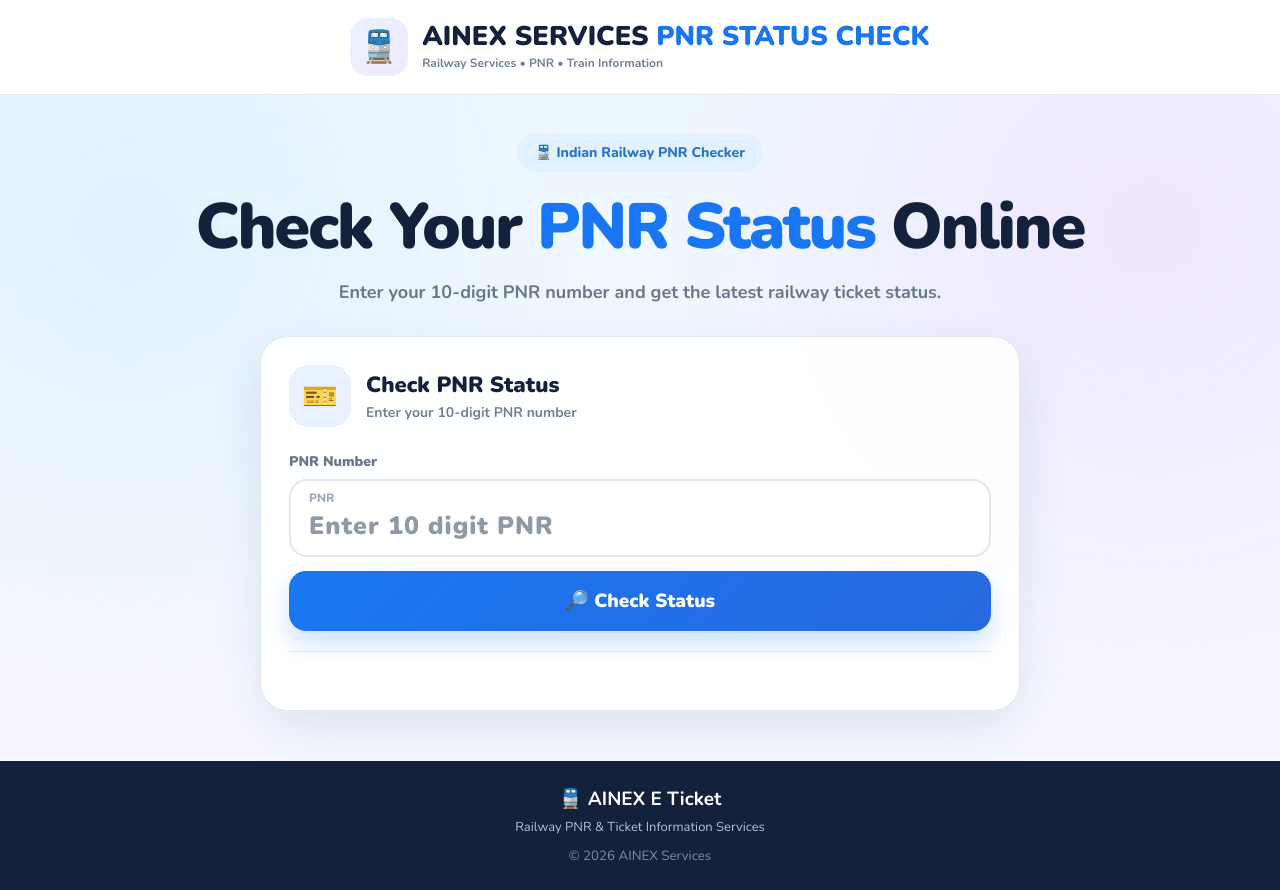
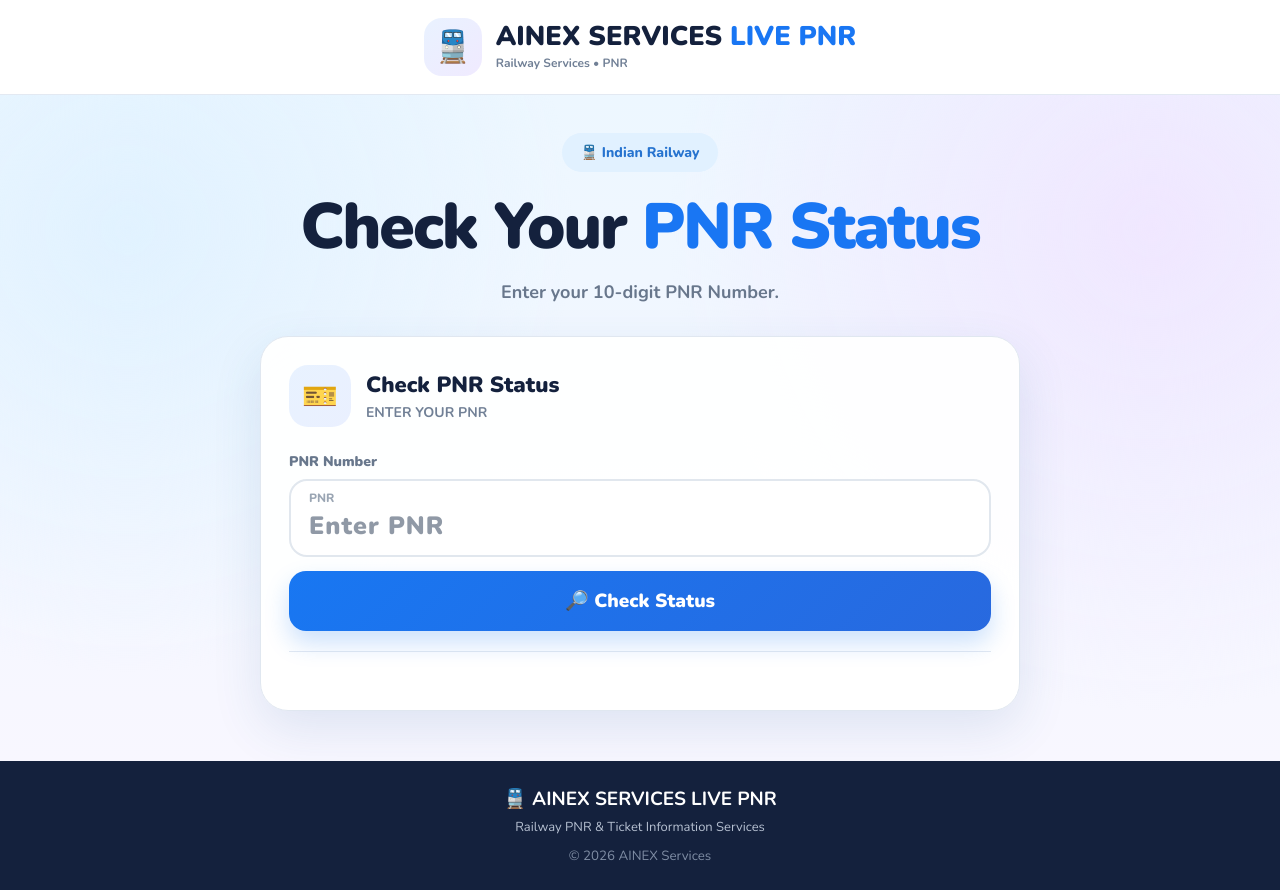
Before and after one commit to ainexservices/Pnr-Status-, a website: page index.html in a window 1280 px wide. Drawn offline with nearby package versions, Linux system fonts and the light colour scheme.

Commit message:
Update index.html

```diff
--- a/index.html
+++ b/index.html
@@ -8,11 +8,11 @@
     content="width=device-width, initial-scale=1.0"
   >
 
-  <title>AINEX SERVICES PNR STATUS CHECKER</title>
+  <title>AINEX SERVICES PNR STATUS</title>
 
   <meta
     name="description"
-    content="Check Indian Railway PNR status online with AINEX E Ticket."
+    content="Check Indian Railway PNR status with AINEX SERVICES."
   >
 
   <link rel="preconnect" href="https://fonts.googleapis.com">
@@ -37,11 +37,11 @@
 
     <div>
       <h1>
-        AINEX SERVICES <span>PNR STATUS CHECK</span>
+        AINEX SERVICES <span>LIVE PNR</span>
       </h1>
 
       <p>
-        Railway Services • PNR • Train Information
+        Railway Services • PNR
       </p>
     </div>
 
@@ -52,18 +52,16 @@
   <section class="pnr-section">
 
     <div class="checker-label">
-      🚆 Indian Railway PNR Checker
+      🚆 Indian Railway
     </div>
 
     <h2>
       Check Your
-      <span>PNR Status</span>
-      Online
+      <span>PNR Status
     </h2>
 
     <p class="subtitle">
-      Enter your 10-digit PNR number and get the latest
-      railway ticket status.
+      Enter your 10-digit PNR Number.
     </p>
 
 
@@ -78,7 +76,7 @@
 
         <div>
           <h3>Check PNR Status</h3>
-          <p>Enter your 10-digit PNR number</p>
+          <p>ENTER YOUR PNR</p>
         </div>
 
       </div>
@@ -102,7 +100,7 @@
             pattern="[0-9]*"
             maxlength="10"
             autocomplete="off"
-            placeholder="Enter 10 digit PNR"
+            placeholder="Enter PNR"
             required
           >
 
@@ -139,7 +137,7 @@
   <footer>
 
     <strong>
-      🚆 AINEX E Ticket
+      🚆 AINEX SERVICES LIVE PNR
     </strong>
 
     <span>
```
